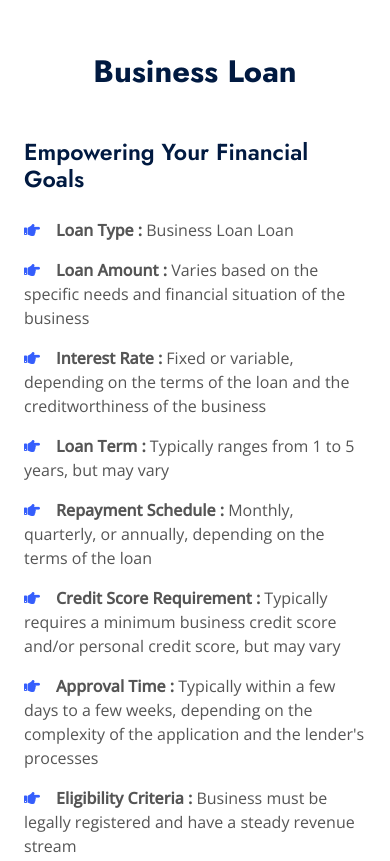
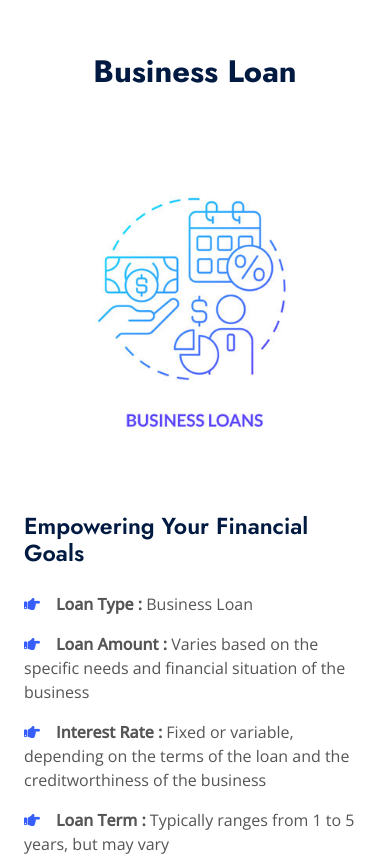
Before and after one commit to abhishekmhs/ApexFinodeal, a plain HTML site: page loan.html in a window 390 px wide. Shown: the part 1620-2481 px from the top of the page. Drawn offline with nearby package versions, Linux system fonts and the light colour scheme.

Commit message:
Apex Finodeal

```diff
--- a/css/style.css
+++ b/css/style.css
@@ -201,6 +201,11 @@ h6,
         height: 100%;
         object-fit: cover;
     }
+
+    .business{
+        order: 2;
+    }
+
 }
 
 .page-header {
--- a/loan.html
+++ b/loan.html
@@ -162,12 +162,12 @@
                     <div class="tab-content w-100 wow fadeInUp" data-wow-delay="0.3s">
                         <div class="tab-pane fade show active" id="tab-pane-1">
                             <div class="row g-4">
-                                <div class="col-md-6">
+                                <div class="col-md-6 business">
                                     <h3 class="mb-4">Empowering Your Financial Goals
                                     </h3>
                                     <p><i class="fa fa-light fa-hand-point-right text-primary me-3"></i><span
                                             class="fw-bold">Loan
-                                            Type :</span> Business Loan Loan</p>
+                                            Type :</span> Business Loan</p>
                                     <p><i class="fa fa-regular fa-hand-point-right text-primary me-3"></i><span
                                             class="fw-bold">Loan
                                             Amount :</span> Varies based on the specific needs and financial situation
```
